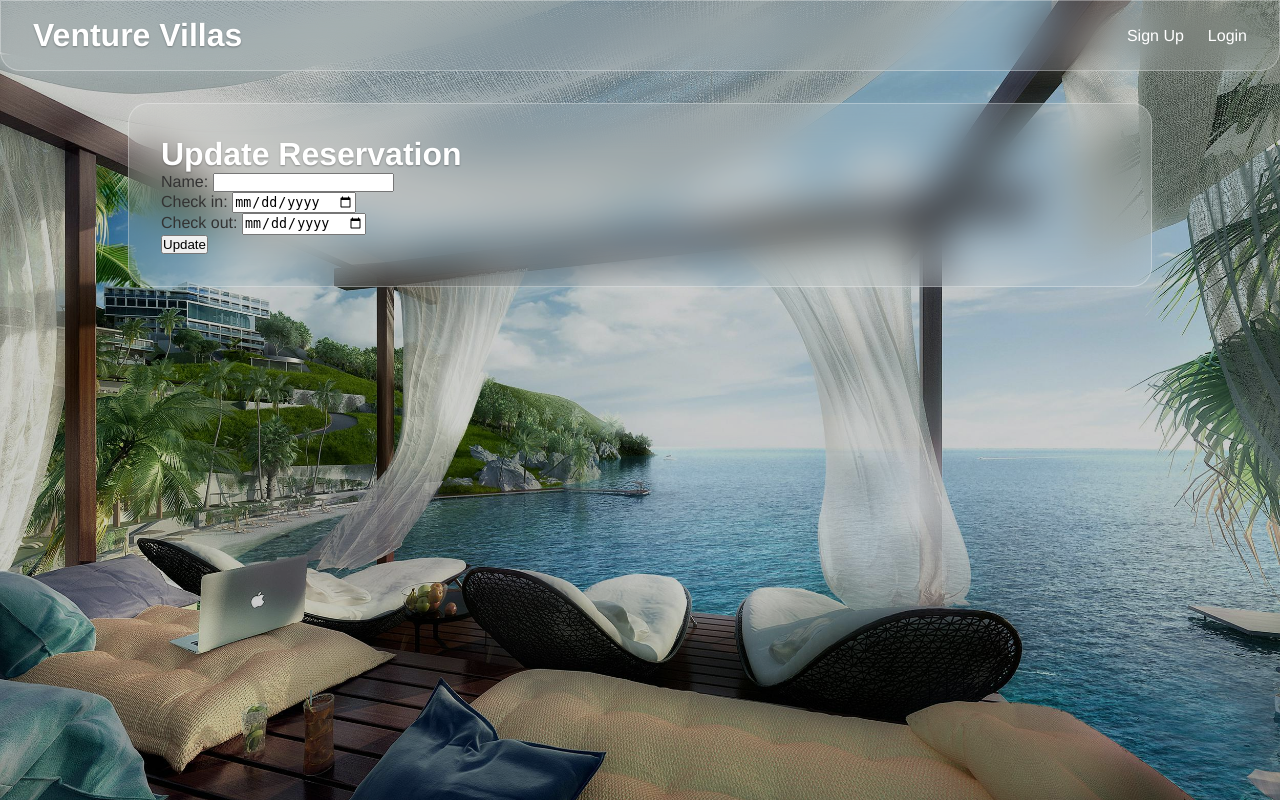
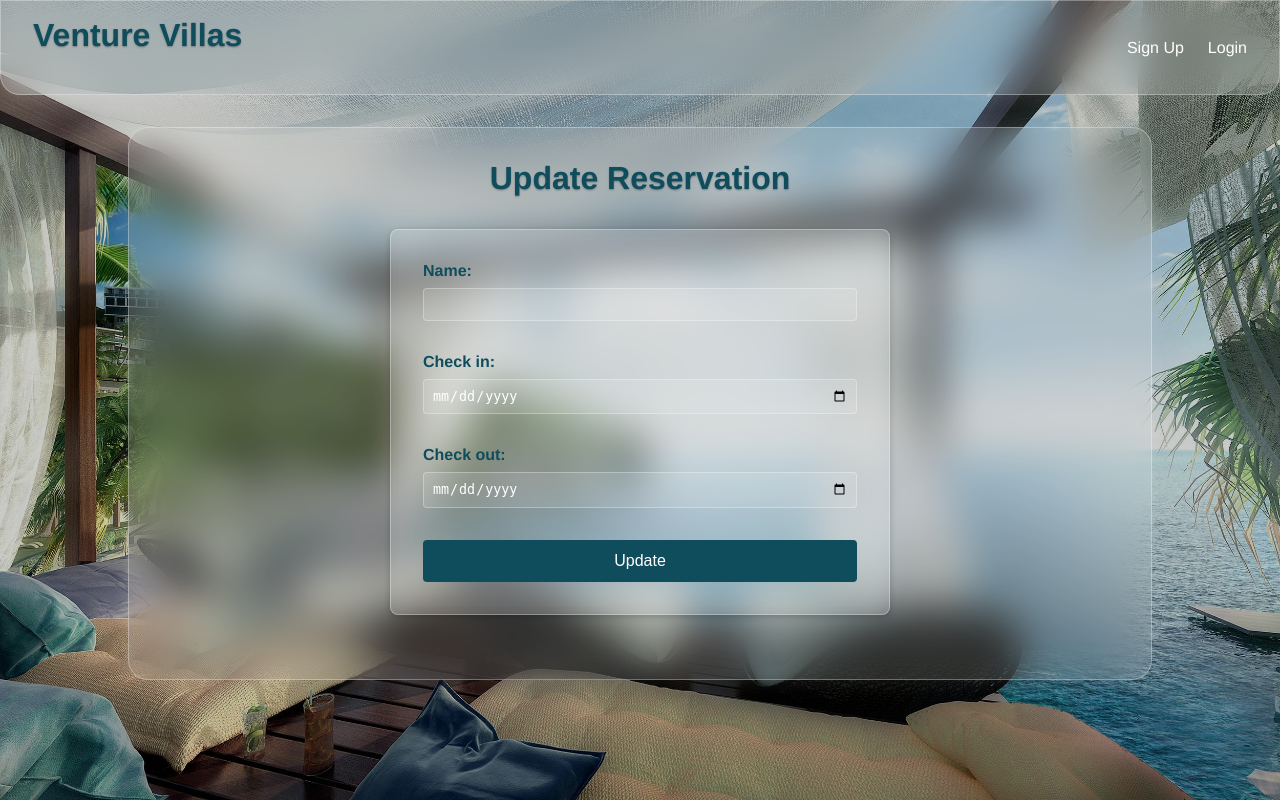
Before and after one commit to cdenzelcoleman/Venture-Villas, a Django app: template main_app/templates/update_reservation.html in a window 1280 px wide. Run offline with Django 5.2, Linux system fonts and the light colour scheme; the template is opened without the code that fills it: values that come from a table or form of the project are taken from there, others are empty.

Commit message:
CSS touch ups

```diff
--- a/main_app/static/css/resorts/favorite_resorts.css
+++ b/main_app/static/css/resorts/favorite_resorts.css
@@ -28,6 +28,12 @@
     text-shadow: 0 1px 2px rgba(0, 0, 0, 0.3);
 }
 
+.reservation-link {
+  text-decoration: none !important;
+  color: inherit !important;
+}
+
+
 .favorite-button {
     background-color: var(--deep-teal);
     color: var(--pure-white);
--- a/main_app/static/css/resorts/update_reservation.css
+++ b/main_app/static/css/resorts/update_reservation.css
@@ -0,0 +1,59 @@
+form {
+    max-width: 500px;
+    margin: 2rem auto;
+    padding: 2rem;
+    background-color: rgba(255, 255, 255, 0.15);
+    backdrop-filter: blur(10px);
+    -webkit-backdrop-filter: blur(10px);
+    border: 1px solid rgba(255, 255, 255, 0.3);
+    border-radius: 8px;
+    box-shadow: 0 2px 6px rgba(0, 0, 0, 0.2);
+    color: var(--pure-white);
+  }
+
+  h1 {
+    text-align: center;
+    margin-bottom: 1.5rem;
+    color: var(--deep-teal);
+  }
+
+  form p {
+    margin-bottom: 1rem;
+  }
+
+  form label {
+    display: block;
+    margin-bottom: 0.5rem;
+    font-weight: bold;
+    color: var(--deep-teal);
+  }
+
+  form input[type="text"],
+  form input[type="date"],
+  form input[type="number"],
+  form select,
+  form textarea {
+    width: 100%;
+    padding: 0.5rem;
+    margin-bottom: 1rem;
+    border: 1px solid rgba(255, 255, 255, 0.3);
+    border-radius: 4px;
+    background-color: rgba(255, 255, 255, 0.1);
+    color: var(--pure-white);
+  }
+
+  form button[type="submit"] {
+    width: 100%;
+    background-color: var(--deep-teal);
+    color: var(--pure-white);
+    border: none;
+    padding: 0.75rem;
+    font-size: 1rem;
+    border-radius: 4px;
+    cursor: pointer;
+    transition: background-color 0.3s ease;
+  }
+
+  form button[type="submit"]:hover {
+    background-color: var(--muted-sage);
+  }
--- a/main_app/templates/edit_review.html
+++ b/main_app/templates/edit_review.html
@@ -1,4 +1,3 @@
-<!-- filepath: /Users/naeimsalib/code/Venture-Villas/main_app/templates/edit_review.html -->
 {% extends 'base.html' %} {% load static %} {% block head %}
 <link rel="stylesheet" href="{% static 'css/reviews.css' %}" />
 {% endblock %} {% block content %}
--- a/main_app/templates/favorite_resorts.html
+++ b/main_app/templates/favorite_resorts.html
@@ -1,4 +1,3 @@
-<!-- filepath: /Users/naeimsalib/code/Venture-Villas/main_app/templates/favorite_resorts.html -->
 {% extends 'base.html' %} {% load static %} {% block head %}
 <link rel="stylesheet" href="{% static 'css/resorts/favorite_resorts.css' %}" />
 {% endblock %} {% block content %}
--- a/main_app/templates/resort_detail.html
+++ b/main_app/templates/resort_detail.html
@@ -1,4 +1,3 @@
-<!-- filepath: /Users/naeimsalib/code/Venture-Villas/main_app/templates/resort_detail.html -->
 {% extends 'base.html' %} {% load static %} {% block head %}
 <link rel="stylesheet" href="{% static 'css/resorts/resort_detail.css' %}" />
 <link rel="stylesheet" href="{% static 'css/reviews.css' %}" />
```
